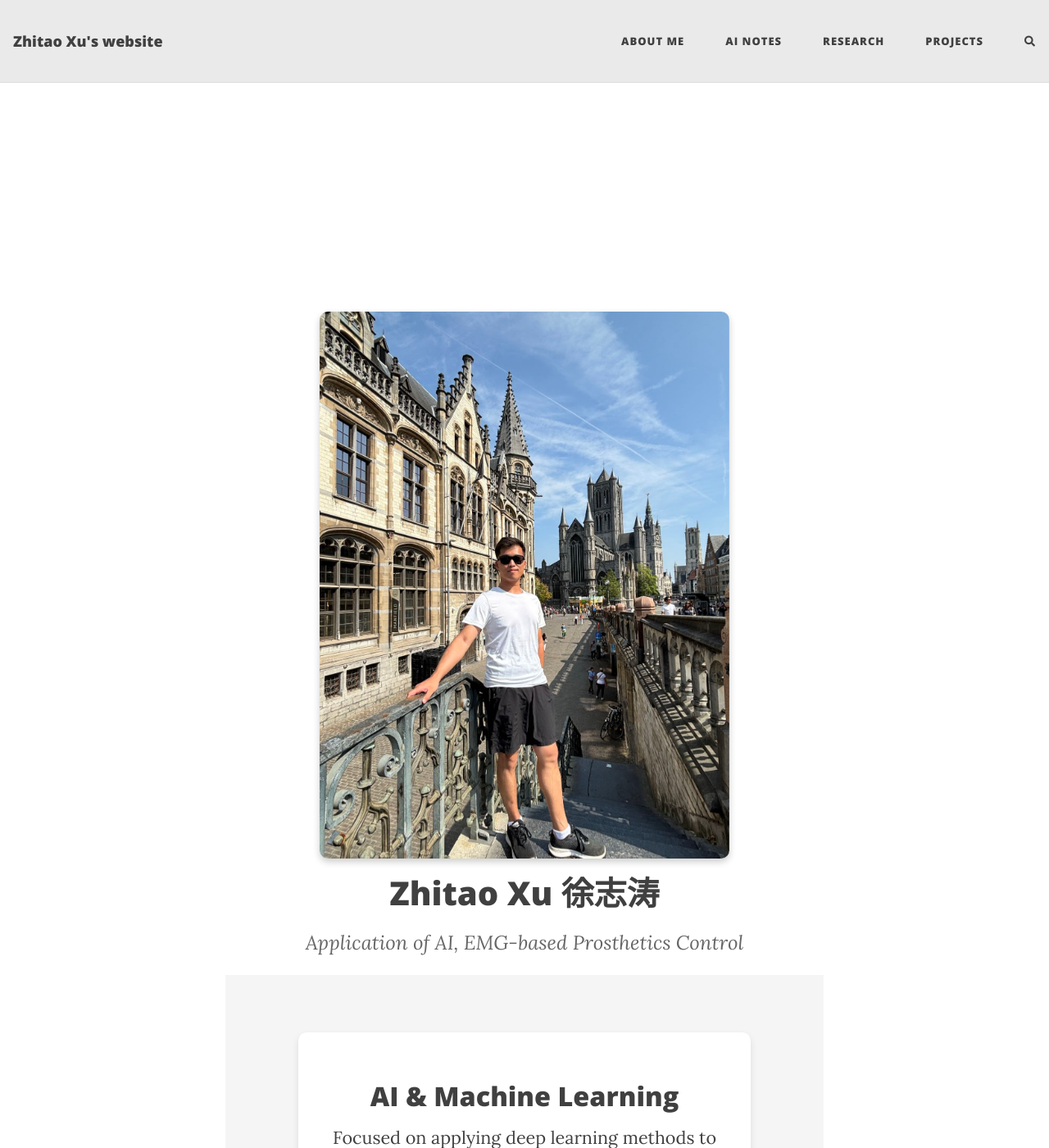
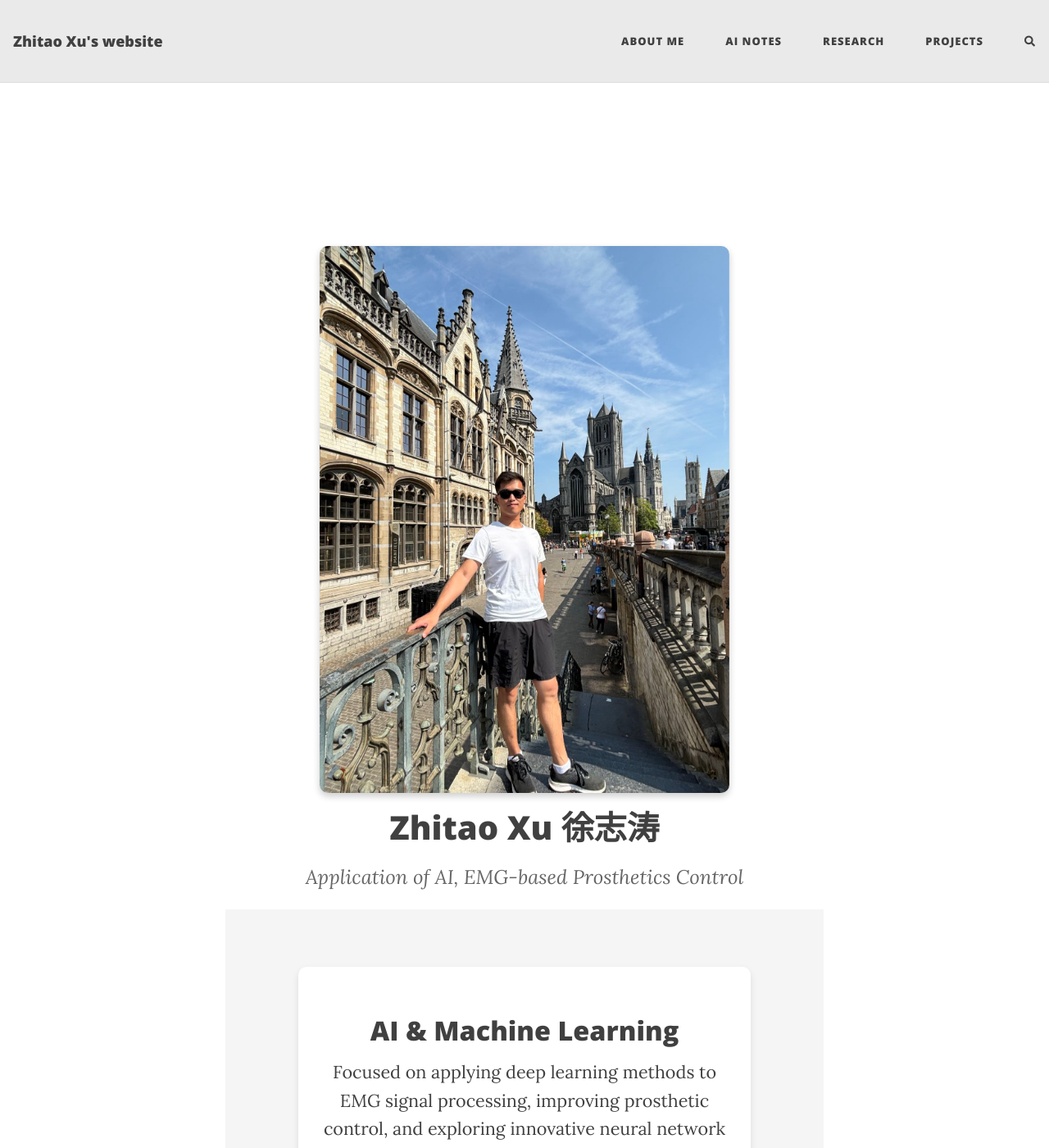
Before and after one commit to HerrXu01/herrxu01.github.io, a Jekyll site: the page built from index.html, in a window 1280 px wide and 1400 px high. Shown: the whole window at 82% size. Built offline with Jekyll 4.4.1, drawn with Linux system fonts in a browser that asks for light colours; the list of posts is cut into pages by our own code; comment, search, counter and statistics services are not loaded.

Commit message:
adjust photo distance to top

```diff
--- a/assets/css/beautifuljekyll.css
+++ b/assets/css/beautifuljekyll.css
@@ -1278,7 +1278,7 @@ footer .social-network-links a::before {
 
 /* 调整顶部容器的间距 */
 .intro-header {
-  padding-top: 50px; /* 为顶部添加内边距，调整照片与顶部的距离 */
+  padding-top: 10px; /* 为顶部添加内边距，调整照片与顶部的距离 */
 }
 
 /* Profile Photo */
```
